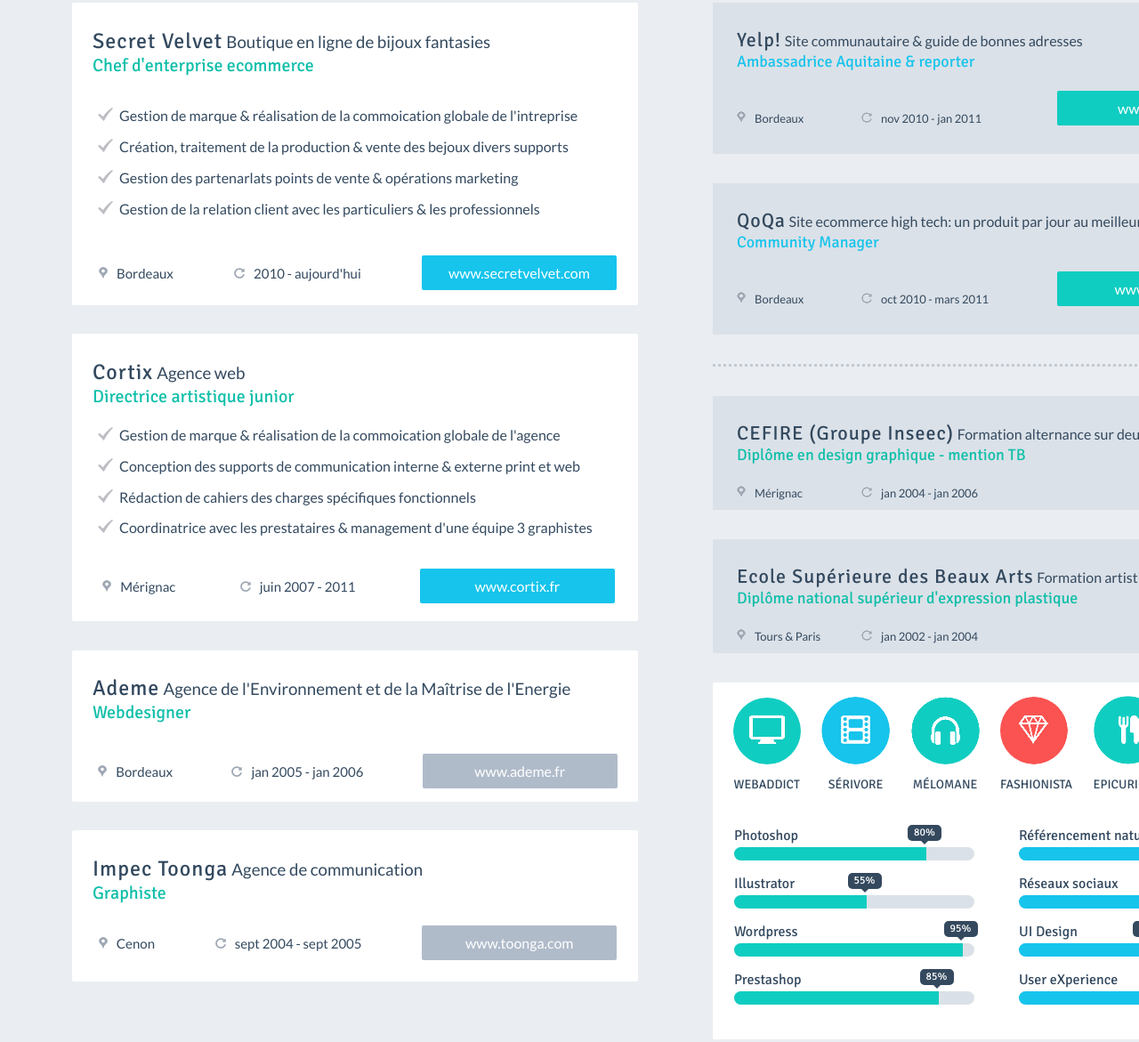
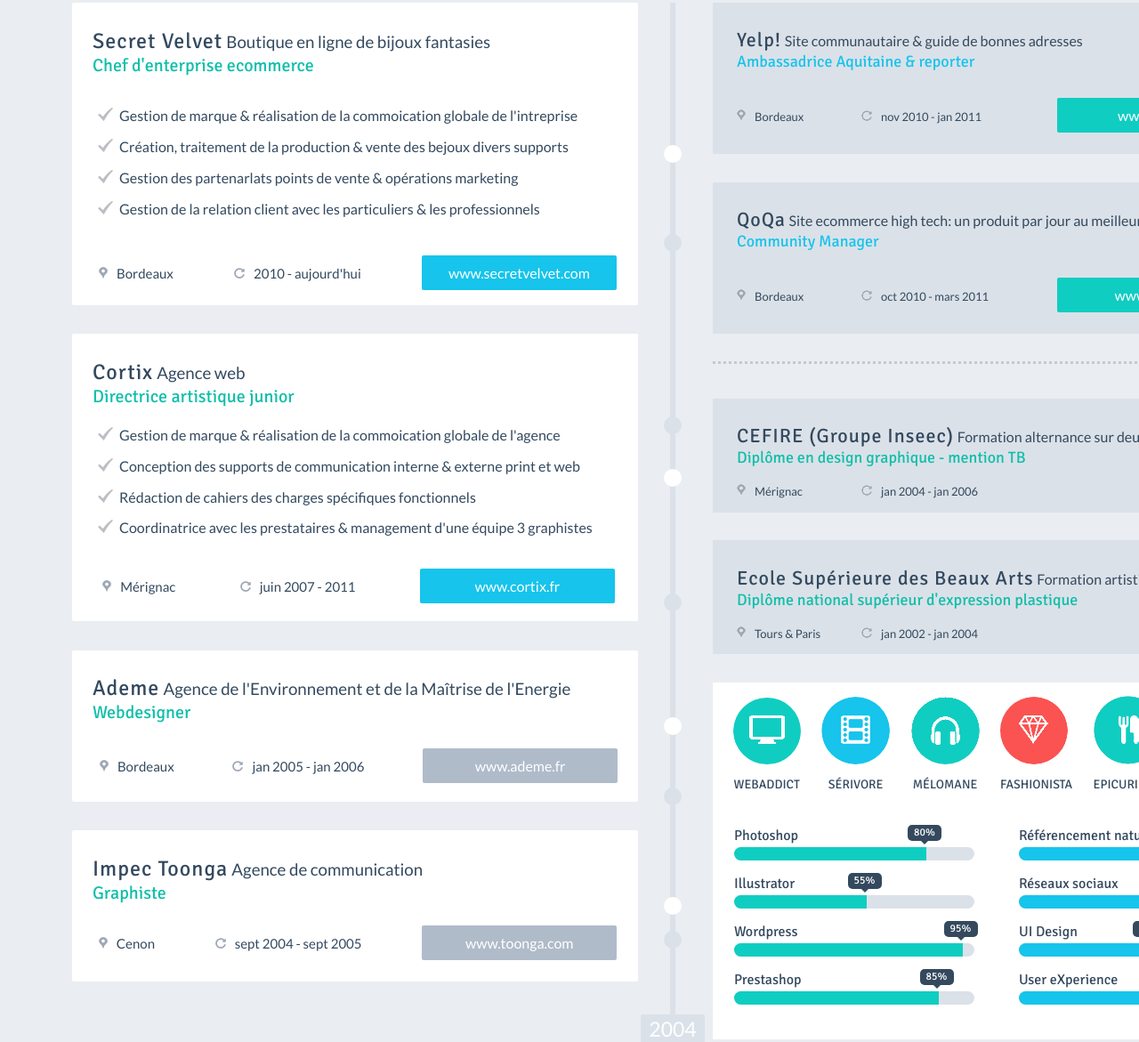
Before and after one commit to InMyConnection/Practice-2021, a plain HTML site: page Hello/index.html in a window 1280 px wide. Shown: the part 412-1583 px from the top of the page at 89% size. Drawn offline with Linux system fonts and the light colour scheme.

Commit message:
timeline

```diff
--- a/Hello/css/style.css
+++ b/Hello/css/style.css
@@ -156,9 +156,8 @@ header {
     grid-column-start: 1;
     padding-left: 26px;
     display: inline-block;
-    position: relative;
-    letter-spacing: 43px;
-    margin-top: -34px;
+    letter-spacing: 47px;
+    margin-top: -43px;
 }
 
 .contacts {
@@ -167,7 +166,7 @@ header {
     font-size: 22px;
     margin-top: 82px;
     margin-left: 2px;
-    margin-bottom: 70px;
+    margin-bottom: 78px;
     border-bottom: 1px solid #788695;
 }
 
@@ -203,6 +202,33 @@ main {
     display: grid;
     grid-template-columns: 636px 58px 627 px;
     padding-top: 36px;
+    position: relative;
+}
+
+main::before {
+    content: "";
+    position: absolute;
+    width: 6px;
+    height: 97%;
+    background-color: #DBE1E8;
+    left: 672px;
+    top: 36px;
+}
+
+main::after {
+    content: "2004";
+    position: absolute;
+    width: 72px;
+    height: 34px;
+    background-color: #DBE1E8;
+    color: white;
+    font-family: 'Lato';
+    font-size: 23px;
+    text-align: center;
+    line-height: 140%;
+    left: 639px;
+    bottom: -6px;
+    border-radius: 2px;
 }
 
 .work {
@@ -225,6 +251,54 @@ main {
     width: 636px;
     padding: 9px 0 0 23px;
     box-sizing: border-box;
+    position: relative;
+}
+
+.job::before {
+    content: "";
+    position: absolute;
+    width: 20px;
+    height: 20px;
+    background-color: white;
+    border-radius: 10px;
+    right: -49px;
+    top: 50%;
+    transform: translateY(-50%);
+}
+
+.study {
+    position: relative;
+}
+
+.study::before {
+    content: "";
+    position: absolute;
+    width: 20px;
+    height: 20px;
+    background-color:  #DBE1E8;
+    border-radius: 10px;
+    left: -55px;
+    transform: translateY(-50%);
+}
+
+.study1::before {
+    top: 270px;
+}
+
+.study2::before {
+    top: 273px;
+}
+
+.line::before {
+    top: 268px;
+}
+
+.study3::before {
+    top: 447px;
+}
+
+.study4::before {
+    top: 449px;
 }
 
 .job1 {
@@ -276,6 +350,10 @@ main .job2 ul{
 
 .job3 {
     height: 170px;
+}
+
+.job3 .place {
+    margin: 28px -10px 0 -25px;
 }
 
 .job4 {
@@ -343,16 +421,18 @@ button:hover {
     color: #16C4EC;
 }
 
-.study button {
-    background: #10CDC1;
-}
-
 .study .place {
     font-family: 'Lato';
     font-size: 13px;
     display: grid;
     grid-template-columns: 140px 220px 219px;
-    align-items: end;
+    align-items: baseline;
+    margin-top: 30px;
+}
+
+.study button {
+    background: #10CDC1;
+    grid-column-start: 3;
 }
 
 .study .place span:first-child {
@@ -372,8 +452,16 @@ button:hover {
     height: 128px;
 }
 
+.study3 .place {
+    margin-top: -4px;
+}
+
 .study4 {
     height: 128px;
+}
+
+.study4 .place {
+    margin-top: -4px;
 }
 
 .line  {
@@ -456,7 +544,7 @@ button:hover {
     right: -17px;
 }
 
-.progress-value:after{
+.progress-value::after{
     content: "";
     border-top: 4px solid #34495E;
     border-left: 4px solid transparent;
@@ -476,7 +564,7 @@ footer {
     font-size: 18px;
 }
 
-footer p:before {
+footer p::before {
     content: "“";
     font-size: 120px;
     color: #CED4DD;
@@ -487,7 +575,7 @@ footer p:before {
     font-style: normal;
 }
 
-footer p:after {
+footer p::after {
     content:"”";
     font-size: 120px;
     color: #CED4DD;
--- a/Hello/index.html
+++ b/Hello/index.html
@@ -139,7 +139,7 @@
                         <button type="submit" onclick="window.location.href = 'https://www.qoqa.fr'">www.qoqa.fr</button>
                     </div>
                 </div>
-                <div class="line"></div>
+                <div class="study line"></div>
                 <div class="study study3 grey">
                     <h4 class="study-title">
                         <span class="study-title-main">CEFIRE (Groupe Inseec)</span>
```
